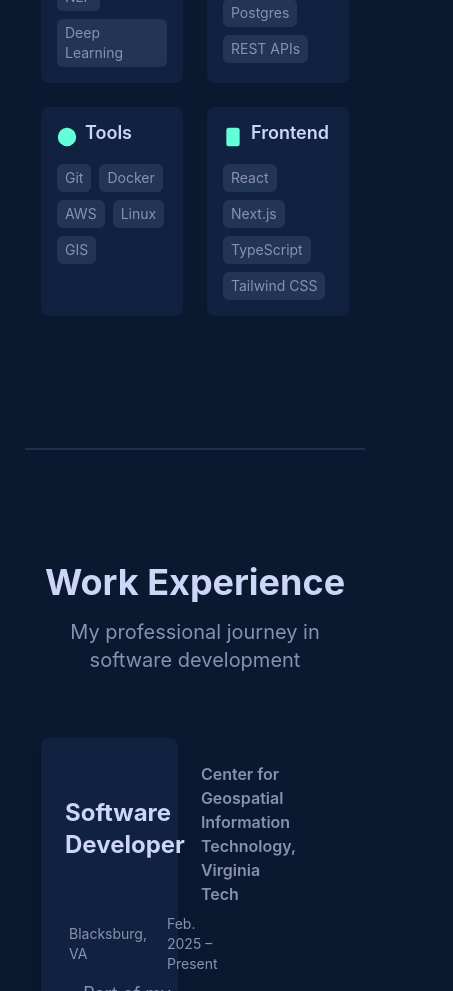
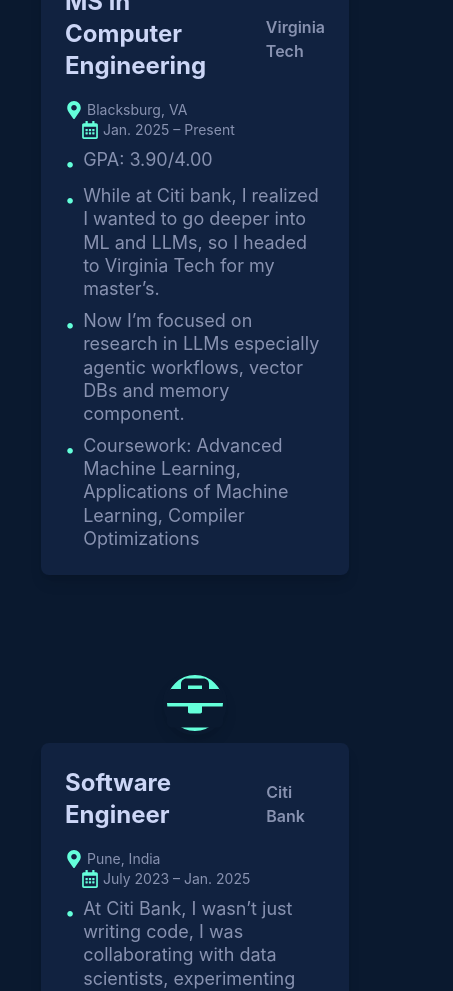
Before and after one commit to rohansawai/rohansawai.github.io, a Next.js app: page / in a window 390 px wide. Shown: the part 2360-3351 px from the top of the page, 453 px wide, since content can reach past the window. Built offline with nearby package versions, Linux system fonts and the light colour scheme.

Commit message:
added mobile view

```diff
--- a/src/app/page.tsx
+++ b/src/app/page.tsx
@@ -13,9 +13,9 @@ export default function Home() {
       <Navigation />
       <Hero />
       <SectionDivider />
+      <Experience />
+      <SectionDivider />
       <About />
-      <SectionDivider />
-      <Experience />
       <SectionDivider />
       <Projects />
       <SectionDivider />
--- a/src/components/About.tsx
+++ b/src/components/About.tsx
@@ -2,13 +2,55 @@
 
 import { motion } from 'framer-motion'
 import { Code, Database, Globe, Smartphone } from 'lucide-react'
+import { FaPython, FaReact, FaNodeJs, FaJava, FaDocker, FaGitAlt, FaAws, FaLinux } from 'react-icons/fa'
+import { SiTensorflow, SiPytorch, SiScikitlearn, SiDjango, SiPostgresql, SiNumpy, SiTypescript, SiTailwindcss, SiNextdotjs, SiQgis } from 'react-icons/si'
 
 const About = () => {
   const skills = [
-    { name: 'ML & Data Science', icon: Code, items: ['PyTorch', 'TensorFlow', 'scikit-learn', 'NLP', 'Deep Learning'] },
-    { name: 'Backend', icon: Database, items: ['Python', 'Node.js', 'Java', 'Django', 'Postgres', 'REST APIs'] },
-    { name: 'Tools', icon: Globe, items: ['Git', 'Docker', 'AWS', 'Linux', 'GIS'] },
-    { name: 'Frontend', icon: Smartphone, items: ['React', 'Next.js', 'TypeScript', 'Tailwind CSS'] },
+    {
+      name: 'ML & Data Science',
+      icon: Code,
+      items: [
+        { name: 'PyTorch', icon: SiPytorch },
+        { name: 'TensorFlow', icon: SiTensorflow },
+        { name: 'scikit-learn', icon: SiScikitlearn },
+        { name: 'NLP', icon: Code },
+        { name: 'Deep Learning', icon: Code },
+      ]
+    },
+    {
+      name: 'Backend',
+      icon: Database,
+      items: [
+        { name: 'Python', icon: FaPython },
+        { name: 'Node.js', icon: FaNodeJs },
+        { name: 'Java', icon: FaJava },
+        { name: 'Django', icon: SiDjango },
+        { name: 'Postgres', icon: SiPostgresql },
+        { name: 'REST APIs', icon: Database },
+      ]
+    },
+    {
+      name: 'Tools',
+      icon: Globe,
+      items: [
+        { name: 'Git', icon: FaGitAlt },
+        { name: 'Docker', icon: FaDocker },
+        { name: 'AWS', icon: FaAws },
+        { name: 'Linux', icon: FaLinux },
+        { name: 'GIS', icon: SiQgis },
+      ]
+    },
+    {
+      name: 'Frontend',
+      icon: Smartphone,
+      items: [
+        { name: 'React', icon: FaReact },
+        { name: 'Next.js', icon: SiNextdotjs },
+        { name: 'TypeScript', icon: SiTypescript },
+        { name: 'Tailwind CSS', icon: SiTailwindcss },
+      ]
+    },
   ]
 
   return (
@@ -27,14 +69,14 @@ const About = () => {
           </p>
         </motion.div>
 
-        <div className="grid md:grid-cols-2 gap-12 items-center">
+        <div className="grid grid-cols-1 md:grid-cols-2 gap-12 items-center">
           {/* About Text */}
           <motion.div
             initial={{ opacity: 0, x: -20 }}
             whileInView={{ opacity: 1, x: 0 }}
             transition={{ duration: 0.8 }}
             viewport={{ once: true }}
-            className="space-y-6 text-left"
+            className="space-y-6 text-left w-full max-w-full"
           >
             <h3 className="text-2xl font-bold" style={{ color: '#ccd6f6' }}>Background</h3>
             <p className="leading-relaxed" style={{ color: '#8892b0' }}>
@@ -51,7 +93,7 @@ const About = () => {
             whileInView={{ opacity: 1, x: 0 }}
             transition={{ duration: 0.8 }}
             viewport={{ once: true }}
-            className="space-y-6"
+            className="space-y-6 w-full max-w-full"
           >
             <h3 className="text-2xl font-bold mb-6" style={{ color: '#ccd6f6' }}>Technical Skills</h3>
             <div className="grid grid-cols-2 gap-6">
@@ -72,11 +114,12 @@ const About = () => {
                   <div className="flex flex-wrap gap-2">
                     {skill.items.map((item) => (
                       <span
-                        key={item}
-                        className="px-2 py-1 text-sm rounded-md"
+                        key={item.name}
+                        className="px-2 py-1 text-sm rounded-md flex items-center gap-1"
                         style={{ backgroundColor: '#233554', color: '#8892b0' }}
                       >
-                        {item}
+                        <item.icon className="inline-block" style={{ color: '#64ffda', width: 16, height: 16 }} />
+                        {item.name}
                       </span>
                     ))}
                   </div>
--- a/src/components/Experience.tsx
+++ b/src/components/Experience.tsx
@@ -8,22 +8,22 @@ const Experience = () => {
     // Education
     {
       type: 'education',
-      title: 'Master of Science in Computer Engineering',
+      title: 'MS in Computer Engineering',
       company: 'Virginia Tech',
       location: 'Blacksburg, VA',
-      period: 'Jan. 2025 – Dec. 2026 (expected)',
+      period: 'Jan. 2025 – Present',
       startDate: '2025-01',
       icon: FaGraduationCap,
       description: [
         'GPA: 3.90/4.00',
-        'At Citi, I realized I wanted to go deeper into ML and LLMs, so I headed to Virginia Tech for my master’s.',
-        'Now I’m focused on research in LLMs especially agentic workflows and memory component.',
+        'While at Citi bank, I realized I wanted to go deeper into ML and LLMs, so I headed to Virginia Tech for my master’s.',
+        'Now I’m focused on research in LLMs especially agentic workflows, vector DBs and memory component.',
         'Coursework: Advanced Machine Learning, Applications of Machine Learning, Compiler Optimizations',
       ]
     },
     {
       type: 'education',
-      title: 'Bachelor of Technology in Electronics and Telecommunications',
+      title: 'B.Tech in ECE',
       company: 'Veermata Jijabai Technological Institute (VJTI)',
       location: 'Mumbai, India',
       period: 'Aug. 2019 – Jun. 2023',
@@ -106,13 +106,13 @@ const Experience = () => {
           {/* Central vertical line */}
           <div className="hidden md:block absolute left-1/2 top-0 w-1 h-full bg-[#233554] opacity-60 -translate-x-1/2 z-0" />
           <div className="flex flex-col gap-16 z-10">
-            {sortedExperiences.map((exp, index) => {
-              const isLeft = index % 2 === 0;
-              return (
-                <div key={index} className="grid grid-cols-9 items-center w-full">
+            {sortedExperiences.map((exp, index) => (
+              <div key={index} className="w-full">
+                {/* Desktop: alternating timeline */}
+                <div className="hidden md:grid grid-cols-9 items-center w-full">
                   {/* Left card */}
-                  <div className={`col-span-4 ${isLeft ? '' : 'hidden md:block'}`}>
-                    {isLeft && (
+                  <div className={`col-span-4 ${index % 2 === 0 ? '' : 'hidden md:block'}`}>
+                    {index % 2 === 0 && (
                       <motion.div
                         initial={{ opacity: 0, x: -20 }}
                         whileInView={{ opacity: 1, x: 0 }}
@@ -155,8 +155,8 @@ const Experience = () => {
                     )}
                   </div>
                   {/* Right card */}
-                  <div className={`col-start-6 col-span-4 ${isLeft ? 'hidden md:block' : ''}`}>
-                    {!isLeft && (
+                  <div className={`col-start-6 col-span-4 ${index % 2 === 0 ? 'hidden md:block' : ''}`}>
+                    {index % 2 !== 0 && (
                       <motion.div
                         initial={{ opacity: 0, x: 20 }}
                         whileInView={{ opacity: 1, x: 0 }}
@@ -223,8 +223,44 @@ const Experience = () => {
                     </motion.div>
                   </div>
                 </div>
-              );
-            })}
+                {/* Mobile: vertical stack */}
+                <div className="md:hidden flex flex-col items-center w-full mb-8">
+                  <div className="w-16 h-16 rounded-full flex items-center justify-center border-4 border-[#0a192f] bg-[#64ffda] shadow-lg mb-2">
+                    {exp.icon && <exp.icon size={36} color="#0a192f" />}
+                  </div>
+                  <motion.div
+                    initial={{ opacity: 0, y: 20 }}
+                    whileInView={{ opacity: 1, y: 0 }}
+                    transition={{ duration: 0.8, delay: index * 0.1 }}
+                    viewport={{ once: true }}
+                    className="bg-[#112240] rounded-lg shadow-lg p-6 w-full max-w-full"
+                  >
+                    <div className="flex items-center space-x-4 mb-2">
+                      <h3 className="text-2xl font-bold" style={{ color: '#ccd6f6' }}>{exp.title}</h3>
+                      <span className="text-base font-semibold" style={{ color: '#8892b0' }}>{exp.company}</span>
+                    </div>
+                    <div className="flex flex-wrap items-center space-x-4 text-sm mb-2" style={{ color: '#8892b0' }}>
+                      <span className="flex items-center space-x-1">
+                        <FaMapMarkerAlt style={{ color: '#64ffda', width: 18, height: 18 }} />
+                        <span>{exp.location}</span>
+                      </span>
+                      <span className="flex items-center space-x-1">
+                        <FaRegCalendarAlt style={{ color: '#64ffda', width: 18, height: 18 }} />
+                        <span>{exp.period}</span>
+                      </span>
+                    </div>
+                    <ul className="space-y-2 mt-2">
+                      {exp.description.map((item, itemIndex) => (
+                        <li key={itemIndex} className="flex items-start space-x-2">
+                          <span className="mt-1" style={{ color: '#64ffda' }}>•</span>
+                          <span style={{ color: '#8892b0' }}>{item}</span>
+                        </li>
+                      ))}
+                    </ul>
+                  </motion.div>
+                </div>
+              </div>
+            ))}
           </div>
         </div>
       </div>
--- a/src/components/Hero.tsx
+++ b/src/components/Hero.tsx
@@ -95,7 +95,7 @@ const Hero = () => {
                 backgroundColor: 'transparent',
                 color: '#64ffda',
               }}
-              href="https://drive.google.com/your-cv-link"
+              href="https://drive.google.com/file/d/1LHRQ_Q-nIHi3ecKm5Oqr7eCXBE9NBwkn/view?usp=sharing"
               target="_blank"
               rel="noopener noreferrer"
             >
--- a/src/components/Navigation.tsx
+++ b/src/components/Navigation.tsx
@@ -11,8 +11,8 @@ const Navigation = () => {
 
   const navItems = [
     { name: 'Home', href: '#home' },
+    { name: 'Experience', href: '#experience' },
     { name: 'About', href: '#about' },
-    { name: 'Experience', href: '#experience' },
     { name: 'Projects', href: '#projects' },
     { name: 'Contact', href: '#contact' },
   ]
--- a/src/components/Projects.tsx
+++ b/src/components/Projects.tsx
@@ -28,7 +28,7 @@ const Projects = () => {
     },
     {
       title: 'Hiring Copilot for Meetings',
-      description: 'An AI assistant that joins meetings, transcribes discussions, and helps with candidate evaluation and note-taking—making the hiring process smarter and more efficient.',
+      description: 'An AI agent that joins meetings, transcribes discussions, and helps with candidate evaluation and note-taking—making the hiring process smarter and more efficient.',
       tech: ['LLMs', 'Speech-to-Text', 'React', 'WebRTC'],
       github: '#',
       live: '#'
@@ -60,7 +60,7 @@ const Projects = () => {
               whileInView={{ opacity: 1, y: 0 }}
               transition={{ duration: 0.8, delay: index * 0.2 }}
               viewport={{ once: true }}
-              className="rounded-lg p-6 hover:shadow-lg transition-shadow"
+              className="rounded-lg p-6 hover:shadow-lg transition-shadow w-full max-w-full mb-8 md:mb-0"
               style={{ backgroundColor: '#112240' }}
             >
               <h3 className="text-xl font-bold mb-3" style={{ color: '#ccd6f6' }}>{project.title}</h3>
```
